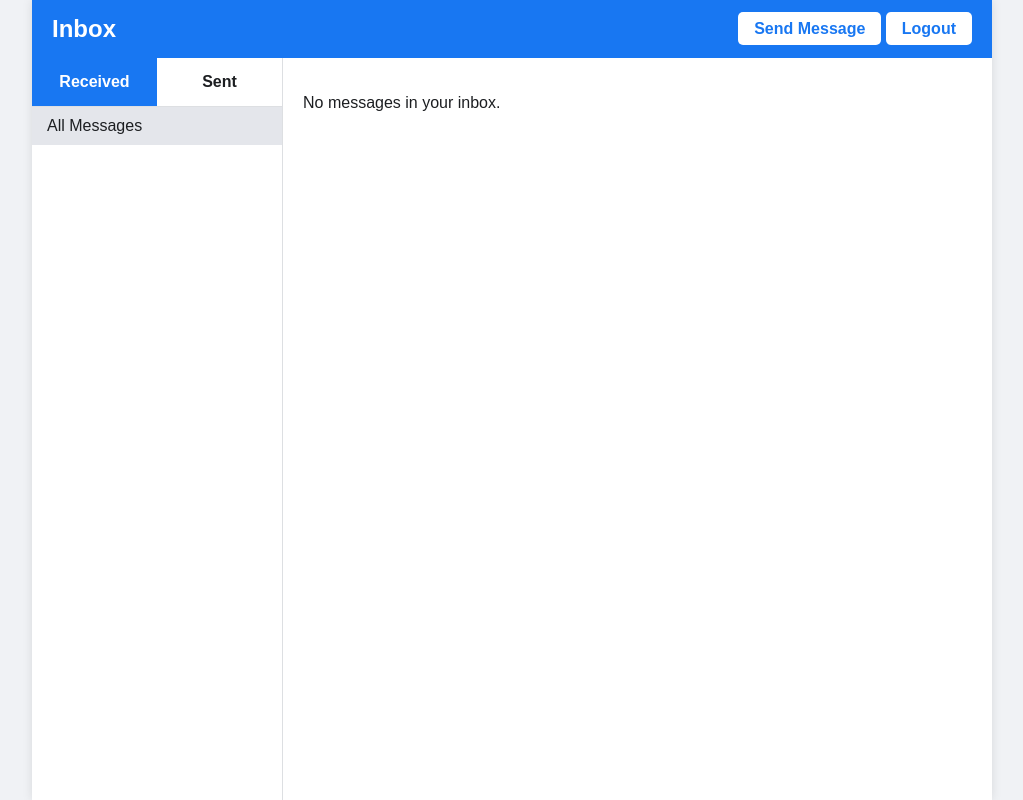
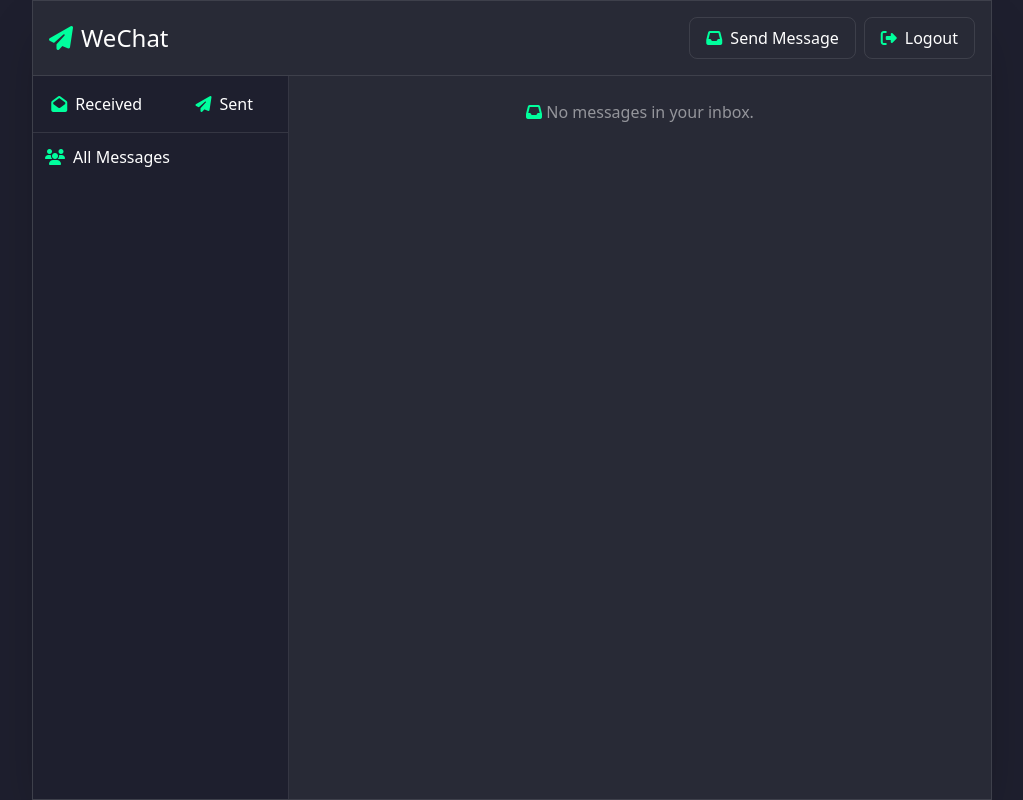
Before and after one commit to deletedgituser/IT120_FINAL, a Django app: template FINAL_DJANGO_CLIENT/client_side/client_chat/templates/inbox.html in a window 1280 px wide. Shown: the whole page, without its empty margins (128-1151 px from the left). Run offline with Django 5.2, Linux system fonts and the light colour scheme; the template is opened without the code that fills it, so the values that code supplies are empty; some libraries are stand-ins or nearby versions.

Commit message:
Overhaul UI in inbox and send messages

```diff
--- a/FINAL_DJANGO_CLIENT/client_side/client_chat/templates/inbox.html
+++ b/FINAL_DJANGO_CLIENT/client_side/client_chat/templates/inbox.html
@@ -1,239 +1,117 @@
-{% load static %}
 <!DOCTYPE html>
-<html lang="en">
-
+<html lang="en" class="dark">
 <head>
     <meta charset="UTF-8">
     <meta name="viewport" content="width=device-width, initial-scale=1.0">
-    <title>Inbox</title>
-    <style>
-        body {
-            font-family: Arial, sans-serif;
-            margin: 0;
-            padding: 0;
-            background-color: #f0f2f5;
-            color: #1c1e21;
-            display: flex;
-            justify-content: center;
-        }
-
-        .app-container {
-            width: 75%;
-            max-width: 1200px;
-            height: 100vh;
-            display: flex;
-            flex-direction: column;
-            background-color: #ffffff;
-            box-shadow: 0 0 10px rgba(0, 0, 0, 0.1);
-        }
-
-        .header {
-            background-color: #1877f2;
-            color: white;
-            padding: 15px 20px;
-            display: flex;
-            justify-content: space-between;
-            align-items: center;
-        }
-
-        h1 {
-            margin: 0;
-            font-size: 24px;
-        }
-
-        .btn {
-            background-color: #ffffff;
-            color: #1877f2;
-            border: none;
-            padding: 8px 16px;
-            border-radius: 5px;
-            cursor: pointer;
-            text-decoration: none;
-            font-weight: bold;
-        }
-
-        .btn:hover {
-            background-color: #e6e6e6;
-        }
-
-        .content-area {
-            display: flex;
-            flex-grow: 1;
-            overflow: hidden;
-        }
-
-        .sidebar {
-            width: 250px;
-            overflow-y: auto;
-            border-right: 1px solid #dddfe2;
-            display: flex;
-            flex-direction: column;
-        }
-
-        .message-type-list {
-            display: flex;
-            border-bottom: 1px solid #dddfe2;
-        }
-
-        .message-type-item {
-            flex: 1;
-            padding: 15px;
-            text-align: center;
-            cursor: pointer;
-            transition: background-color 0.3s, color 0.3s;
-            font-weight: bold;
-        }
-
-        .message-type-item:hover,
-        .message-type-item.active {
-            background-color: #1877f2;
-            color: white;
-        }
-
-        .sender-list {
-            overflow-y: auto;
-            max-height: calc(100vh - 120px);
-        }
-
-        .sender-item {
-            padding: 10px 15px;
-            cursor: pointer;
-            transition: background-color 0.3s;
-        }
-
-        .sender-item:hover,
-        .sender-item.active {
-            background-color: #e4e6eb;
-        }
-
-        .chat-area {
-            flex-grow: 1;
-            display: flex;
-            flex-direction: column;
-        }
-
-        .message-container {
-            flex-grow: 1;
-            overflow-y: auto;
-            padding: 20px;
-        }
-
-        .message {
-            margin-bottom: 15px;
-            padding: 10px 15px;
-            border-radius: 18px;
-            max-width: 70%;
-            word-wrap: break-word;
-        }
-
-        .sender {
-            background-color: #e5e5ea;
-            align-self: flex-start;
-        }
-
-        .user {
-            background-color: #e5e5ea;
-            align-self: flex-end;
-        }
-
-        .sender-name {
-            font-weight: bold;
-            margin-bottom: 5px;
-        }
-
-        .timestamp {
-            font-size: 0.8em;
-            color: #65676b;
-            margin-top: 5px;
-        }
-
-        .send-message-link {
-            display: inline-block;
-            margin-top: 10px;
-            padding: 5px 10px;
-            background-color: #1877f2;
-            color: white;
-            text-decoration: none;
-            border-radius: 5px;
-        }
-
-        .send-message-link:hover {
-            background-color: #166fe5;
-        }
-
-        @media (max-width: 768px) {
-            .app-container {
-                width: 100%;
-            }
-
-            .content-area {
-                flex-direction: column;
-            }
-
-            .sidebar {
-                width: 100%;
-                border-right: none;
-                border-bottom: 1px solid #dddfe2;
-            }
-
-            .message-type-list {
-                flex-direction: row;
-            }
-
-            .sender-list {
-                display: flex;
-                overflow-x: auto;
-                max-height: none;
-            }
-
-            .sender-item {
-                padding: 10px;
-                white-space: nowrap;
+    <title>WeChat</title>
+    <script src="https://cdn.tailwindcss.com"></script>
+    <link rel="stylesheet" href="https://cdnjs.cloudflare.com/ajax/libs/font-awesome/6.4.0/css/all.min.css">
+    <script>
+        tailwind.config = {
+            darkMode: 'class',
+            theme: {
+                extend: {
+                    colors: {
+                        dark: {
+                            DEFAULT: '#1e1f2e',
+                            lighter: '#282a36'
+                        },
+                        accent: {
+                            DEFAULT: '#00ff9d',
+                            hover: 'rgba(0, 255, 157, 0.1)'
                         }
                     }
-    </style>
+                }
+            }
+        }
+    </script>
 </head>
 
-<body>
-    <div class="app-container">
-        <header class="header">
-            <h1>Inbox</h1>
-            <div>
-                <a href="{% url 'send_message' %}" class="btn">Send Message</a>
-                <a href="{% url 'logout' %}" class="btn">Logout</a>
+<body class="bg-dark text-white min-h-screen flex justify-center">
+    <div class="w-[75%] max-w-[1200px] h-screen flex flex-col bg-dark-lighter shadow-2xl border border-white/10">
+        <!-- Header -->
+        <header class="bg-dark-lighter p-4 flex justify-between items-center border-b border-white/10">
+            <h1 class="text-2xl flex items-center gap-2">
+                <i class="fas fa-paper-plane text-accent"></i>
+                WeChat
+            </h1>
+            <div class="flex gap-2">
+                <a href="{% url 'send_message' %}" class="inline-flex items-center gap-2 px-4 py-2 rounded-lg border border-white/10 hover:bg-accent-hover hover:border-accent hover:text-accent transition-all">
+                    <i class="fas fa-inbox text-accent"></i>
+                    Send Message
+                </a>
+                <a href="{% url 'logout' %}" class="inline-flex items-center gap-2 px-4 py-2 rounded-lg border border-white/10 hover:bg-accent-hover hover:border-accent hover:text-accent transition-all">
+                    <i class="fas fa-sign-out-alt text-accent"></i>
+                    Logout
+                </a>
             </div>
         </header>
-        <div class="content-area">
-            <aside class="sidebar">
-                <div class="message-type-list" id="messageTypeList">
-                    <div class="message-type-item active" data-type="received">Received</div>
-                    <div class="message-type-item" data-type="sent">Sent</div>
+
+        <div class="flex flex-1 overflow-hidden">
+            <!-- Sidebar -->
+            <aside class="w-64 bg-dark border-r border-white/10 flex flex-col">
+                <!-- Message Type Tabs -->
+                <div class="flex border-b border-white/10" id="messageTypeList">
+                    <button class="flex-1 p-4 flex items-center justify-center gap-2 hover:bg-accent-hover hover:text-accent transition-all message-type-item active" data-type="received">
+                        <i class="fas fa-envelope-open text-accent"></i>
+                        Received
+                    </button>
+                    <button class="flex-1 p-4 flex items-center justify-center gap-2 hover:bg-accent-hover hover:text-accent transition-all message-type-item" data-type="sent">
+                        <i class="fas fa-paper-plane text-accent"></i>
+                        Sent
+                    </button>
                 </div>
-                <div class="sender-list" id="senderList">
-                    <div class="sender-item active" data-sender="all">All Messages</div>
-                    <!-- Unique senders will be populated here by JavaScript -->
+                <!-- Sender List -->
+                <div class="overflow-y-auto flex-1" id="senderList">
+                    <div class="p-3 flex items-center gap-2 hover:bg-accent-hover hover:text-accent cursor-pointer transition-all sender-item active" data-sender="all">
+                        <i class="fas fa-users text-accent"></i>
+                        All Messages
+                    </div>
                 </div>
             </aside>
-            <main class="chat-area">
-                <div class="message-container" id="messageContainer">
+
+            <!-- Main Chat Area -->
+            <main class="flex-1 flex flex-col bg-dark-lighter">
+                <div class="flex-1 overflow-y-auto p-6" id="messageContainer">
                     {% for message in received_messages %}
-                    <div class="message sender" data-sender="{{ message.sender_name }}" data-type="received"
+                    <div class="message mb-4 p-4 rounded-xl max-w-[70%] bg-dark border border-white/10 shadow-lg"
+                         data-sender="{{ message.sender_name }}"
+                         data-type="received"
                          data-timestamp="{{ message.timestamp|date:'Y-m-d' }}">
-                        <div class="sender-name">{{ message.sender_name }}</div>
-                        <div>{{ message.decrypted_content }}</div>
-                        <div class="timestamp">{{ message.timestamp }}</div>
+                        <div class="flex items-center gap-2 text-accent mb-2">
+                            <i class="fas fa-user"></i>
+                            {{ message.sender_name }}
+                        </div>
+                        <div class="text-white/90">{{ message.decrypted_content }}</div>
+                        <div class="flex items-center gap-1 text-white/50 text-sm mt-2">
+                            <i class="far fa-clock"></i>
+                            {{ message.timestamp }}
+                        </div>
                     </div>
                     {% endfor %}
+
                     {% for message in sent_messages %}
-                    <div class="message user" data-sender="{{ message.recipient_name }}" data-type="sent"
+                    <div class="message mb-4 p-4 rounded-xl max-w-[70%] ml-auto bg-accent-hover border border-accent/20 text-accent shadow-lg"
+                         data-sender="{{ message.recipient_name }}"
+                         data-type="sent"
                          data-timestamp="{{ message.timestamp|date:'Y-m-d' }}">
-                        <div class="sender-name">To: {{ message.recipient_name }}</div>
+                        <div class="flex items-center gap-2 mb-2">
+                            <i class="fas fa-user"></i>
+                            To: {{ message.recipient_name }}
+                        </div>
                         <div>{{ message.decrypted_content }}</div>
-                        <div class="timestamp">{{ message.timestamp }}</div>
+                        <div class="flex items-center gap-1 text-accent/50 text-sm mt-2">
+                            <i class="far fa-clock"></i>
+                            {{ message.timestamp }}
+                        </div>
                     </div>
                     {% endfor %}
+
                     {% if not received_messages and not sent_messages %}
-                    <p>No messages in your inbox.</p>
+                    <p class="text-center text-white/50">
+                        <i class="fas fa-inbox text-accent"></i>
+                        No messages in your inbox.
+                    </p>
                     {% endif %}
                 </div>
             </main>
@@ -253,120 +131,105 @@
                 return parseInt(b.getAttribute('data-timestamp')) - parseInt(a.getAttribute('data-timestamp'));
             });
 
-            // Reorder messages in the DOM
             messages.forEach(message => messageContainer.appendChild(message));
 
-            // Extract unique senders from received messages
-            for (let message of messages) {
+            // Extract unique senders
+            messages.forEach(message => {
                 if (message.getAttribute('data-type') === 'received') {
                     const senderName = message.getAttribute('data-sender');
                     if (senderName !== '{{ request.user.username }}') {
                         uniqueSenders.add(senderName);
                     }
                 }
-            }
+            });
 
             // Populate sender list
             uniqueSenders.forEach((name) => {
                 const senderItem = document.createElement('div');
-                senderItem.className = 'sender-item';
+                senderItem.className = 'p-3 flex items-center gap-2 hover:bg-accent-hover hover:text-accent cursor-pointer transition-all sender-item';
                 senderItem.setAttribute('data-sender', name);
-                senderItem.textContent = name;
+                senderItem.innerHTML = `<i class="fas fa-user text-accent"></i>${name}`;
                 senderList.appendChild(senderItem);
             });
 
             function filterMessages(sender, type) {
-                for (let message of messages) {
+                messages.forEach(message => {
                     const messageSender = message.getAttribute('data-sender');
                     const messageType = message.getAttribute('data-type');
-                    if ((sender === 'all' || messageSender === sender) && (type === 'all' || messageType === type)) {
-                        message.style.display = 'block';
-                    } else {
-                        message.style.display = 'none';
-                    }
-                }
+                    message.style.display =
+                        (sender === 'all' || messageSender === sender) &&
+                        (type === 'all' || messageType === type)
+                            ? 'block'
+                            : 'none';
+                });
             }
 
             function toggleSenderList(type) {
-                if (type === 'sent') {
-                    // Remove existing send message link
                 const existingLink = document.querySelector('.send-message-link');
-                    if (existingLink) {
-                        existingLink.remove();
-                    }
-                    senderList.style.display = 'none';
-                } else {
-                    senderList.style.display = 'block';
-                }
+                if (existingLink) existingLink.remove();
+                senderList.style.display = type === 'sent' ? 'none' : 'block';
             }
 
-            senderList.addEventListener('click', function (e) {
-                if (e.target.classList.contains('sender-item')) {
-                    const senderItems = senderList.getElementsByClassName('sender-item');
-                    for (let item of senderItems) {
-                        item.classList.remove('active');
-                    }
-                    e.target.classList.add('active');
-                    const selectedSender = e.target.getAttribute('data-sender');
+            // Event Listeners
+            senderList.addEventListener('click', function(e) {
+                const senderItem = e.target.closest('.sender-item');
+                if (!senderItem) return;
+
+                senderList.querySelectorAll('.sender-item').forEach(item => item.classList.remove('active'));
+                senderItem.classList.add('active');
+
+                const selectedSender = senderItem.getAttribute('data-sender');
                 const selectedType = messageTypeList.querySelector('.message-type-item.active').getAttribute('data-type');
+
                 filterMessages(selectedSender, selectedType);
 
-                    // Remove existing send message link
                 const existingLink = document.querySelector('.send-message-link');
-                    if (existingLink) {
-                        existingLink.remove();
-                    }
+                if (existingLink) existingLink.remove();
 
-                    // Add send message link for the selected sender
                 if (selectedSender !== 'all') {
                     const sendMessageLink = document.createElement('a');
                     sendMessageLink.href = `{% url 'send_message' %}?recipient=${selectedSender}`;
-                        sendMessageLink.className = 'send-message-link';
-                        sendMessageLink.textContent = `Send message to ${selectedSender}`;
+                    sendMessageLink.className = 'send-message-link inline-flex items-center gap-2 px-4 py-2 mt-4 rounded-lg border border-accent/20 bg-accent-hover text-accent hover:bg-accent-hover/80 transition-all';
+                    sendMessageLink.innerHTML = `<i class="fas fa-paper-plane"></i>Send message to ${selectedSender}`;
                     messageContainer.appendChild(sendMessageLink);
-                    }
                 }
             });
 
-            messageTypeList.addEventListener('click', function (e) {
-                if (e.target.classList.contains('message-type-item')) {
-                    const typeItems = messageTypeList.getElementsByClassName('message-type-item');
-                    for (let item of typeItems) {
-                        item.classList.remove('active');
-                    }
-                    e.target.classList.add('active');
-                    const selectedType = e.target.getAttribute('data-type');
+            messageTypeList.addEventListener('click', function(e) {
+                const typeItem = e.target.closest('.message-type-item');
+                if (!typeItem) return;
+
+                messageTypeList.querySelectorAll('.message-type-item').forEach(item => item.classList.remove('active'));
+                typeItem.classList.add('active');
+
+                const selectedType = typeItem.getAttribute('data-type');
+                const selectedSender = senderList.querySelector('.sender-item.active')?.getAttribute('data-sender') || 'all';
+
                 toggleSenderList(selectedType);
-                    const selectedSender = senderList.querySelector('.sender-item.active').getAttribute('data-sender');
                 filterMessages(selectedSender, selectedType);
-                }
             });
 
-            const timestamps = document.querySelectorAll('.timestamp');
-            timestamps.forEach((timestamp) => {
+            // Format timestamps
+            document.querySelectorAll('.timestamp').forEach((timestamp) => {
                 const rawText = timestamp.textContent.trim();
-                // Remove fractional seconds (everything after the second's dot)
                 const cleanedText = rawText.replace(/\.\d+/, '');
                 const date = new Date(cleanedText);
 
                 if (!isNaN(date)) {
-                    timestamp.textContent = date.toLocaleString('en-US', {
+                    timestamp.innerHTML = `<i class="far fa-clock"></i> ${date.toLocaleString('en-US', {
                         hour: 'numeric',
                         minute: 'numeric',
                         hour12: true,
                         month: 'short',
                         day: 'numeric',
-                    });
-                } else {
-                    console.error(`Invalid date: ${cleanedText}`);
+                    })}`;
                 }
             });
 
-            // Initially show all received messages and hide sender list for sent messages
+            // Initial state
             filterMessages('all', 'received');
             toggleSenderList('received');
         });
     </script>
 </body>
-
 </html>
```
Also changed, not shown: FINAL_DJANGO_CLIENT/client_side/client_chat/templates/send_message.html (+71 -126 lines), FINAL_DJANGO_CLIENT/client_side/db.sqlite3. Lines whose indentation alone changed are shown as unchanged.
